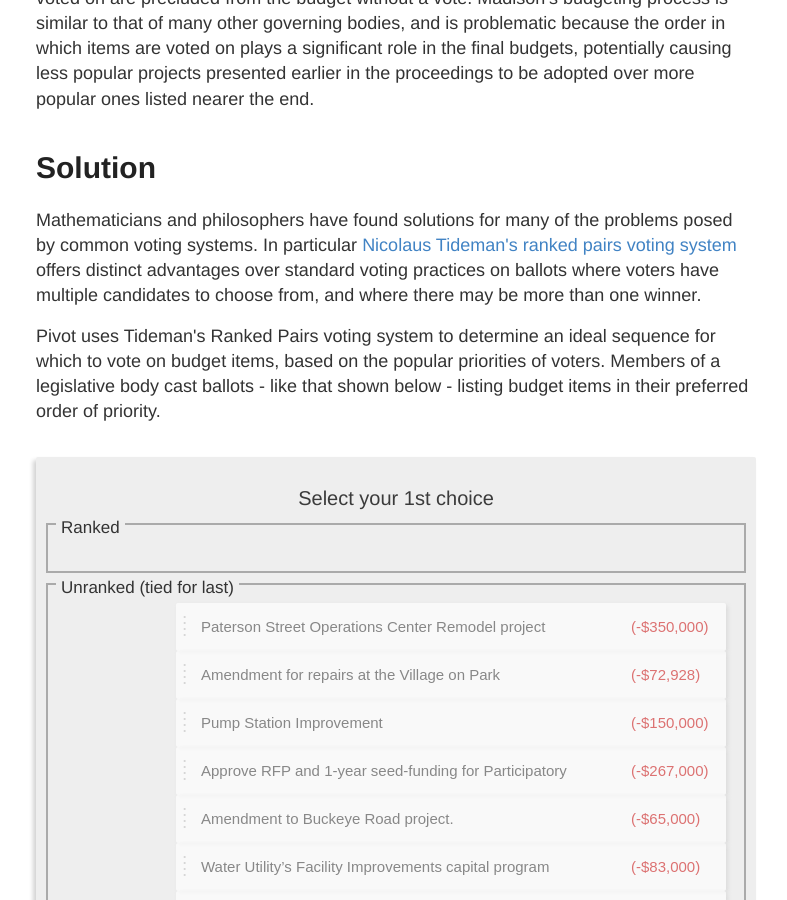
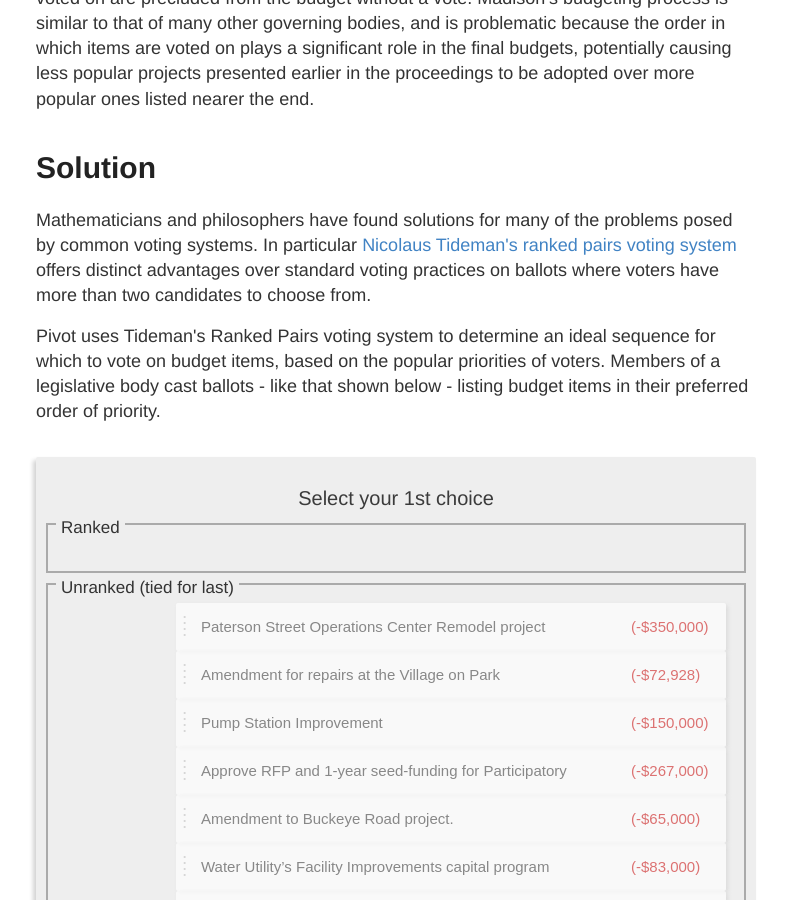
Before and after one commit to pivot-libre/pivot-libre.github.io, a Jekyll site: the page built from index.html, in a window 1280 px wide and 900 px high, scrolled down 604 px. Shown: the whole window, without its empty margins (244-1031 px from the left). Built offline with Jekyll 4.4.1, drawn with Linux system fonts in a browser that asks for light colours.

Commit message:
Update voting systems description in index.html

```diff
--- a/index.html
+++ b/index.html
@@ -20,7 +20,7 @@ layout: default
   <article class="post">
     <h1>Solution</h1>
     <div class="entry">
-        <p>Mathematicians and philosophers have found solutions for many of the problems posed by common voting systems. In particular <a href="https://github.com/pivot-libre/tideman">Nicolaus Tideman's ranked pairs voting system</a> offers distinct advantages over standard voting practices on ballots where voters have multiple candidates to choose from, and where there may be more than one winner.</p>
+        <p>Mathematicians and philosophers have found solutions for many of the problems posed by common voting systems. In particular <a href="https://github.com/pivot-libre/tideman">Nicolaus Tideman's ranked pairs voting system</a> offers distinct advantages over standard voting practices on ballots where voters have more than two candidates to choose from.</p>
       <p>Pivot uses Tideman's Ranked Pairs voting system to determine an ideal sequence for which to vote on budget items, based on the popular priorities of voters. Members of a legislative body cast ballots - like that shown below - listing budget items in their preferred order of priority.</p>
     </div>
   </article>
```
